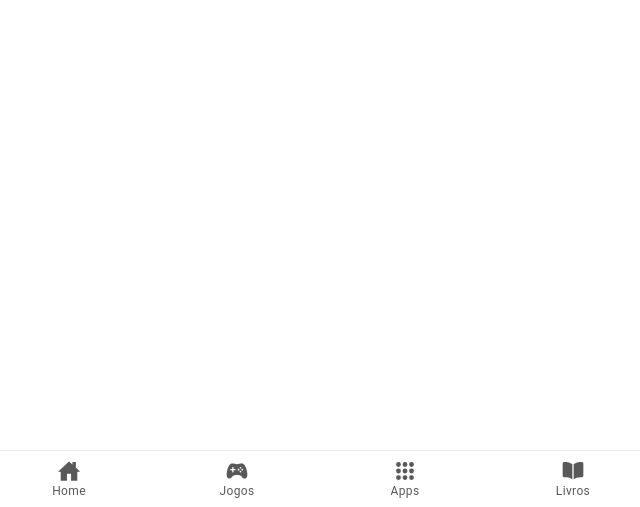
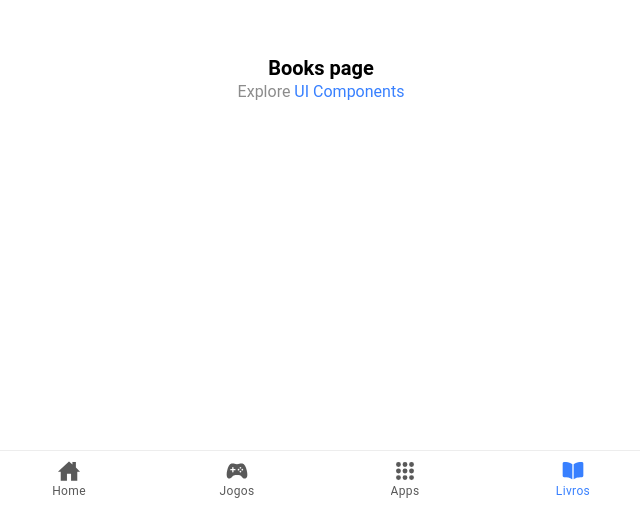
Before and after one commit to felipelalmeida/appStore, a React (Vite) app: page /books in a window 1280 px wide. Shown: the part 293-800 px from the top of the page, without its empty margins (319-959 px from the left). Built offline with nearby package versions, Linux system fonts and the light colour scheme.

Commit message:
fix imports

```diff
--- a/src/components/Tabs/Tabs.tsx
+++ b/src/components/Tabs/Tabs.tsx
@@ -17,7 +17,8 @@ import {
   homeSharp,
 } from "ionicons/icons";
 import Apps from "../../pages/Apps/Apps";
-import Entertainment from "../../pages/Entertainment/Books";
+import Entertainment from "../../pages/Books/Books";
+import Books from "../../pages/Books/Books";
 
 const Tabs: React.FC = () => {
   return (
@@ -34,8 +35,8 @@ const Tabs: React.FC = () => {
             <Route path="/apps">
               <Apps />
             </Route>
-            <Route path="/entertainment">
-              <Entertainment />
+            <Route path="/books">
+              <Books />
             </Route>
             <Route exact path="/">
               <Redirect to="/home" />
@@ -54,7 +55,7 @@ const Tabs: React.FC = () => {
               <IonIcon aria-hidden="true" icon={apps} />
               <IonLabel>Apps</IonLabel>
             </IonTabButton>
-            <IonTabButton tab="entertainment" href="/entertainment">
+            <IonTabButton tab="entertainment" href="/books">
               <IonIcon aria-hidden="true" icon={book} />
               <IonLabel>Livros</IonLabel>
             </IonTabButton>
--- a/src/pages/Entertainment/Books.tsx
+++ b/src/pages/Books/Books.tsx
@@ -1,7 +1,7 @@
 import { IonContent, IonPage } from "@ionic/react";
 import ExploreContainer from "../../components/ExploreContainer";
 
-const Entertainment: React.FC = () => {
+const Books: React.FC = () => {
   return (
     <IonPage>
       <IonContent>
@@ -11,4 +11,4 @@ const Entertainment: React.FC = () => {
   );
 };
 
-export default Entertainment;
+export default Books;
--- a/src/pages/Games/Games.tsx
+++ b/src/pages/Games/Games.tsx
@@ -5,7 +5,7 @@ const Games: React.FC = () => {
   return (
     <IonPage>
       <IonContent>
-        <ExploreContainer name="Home page" />
+        <ExploreContainer name="Games page" />
       </IonContent>
     </IonPage>
   );
```
Also changed, not shown: src/pages/Books/Books.css (added).
